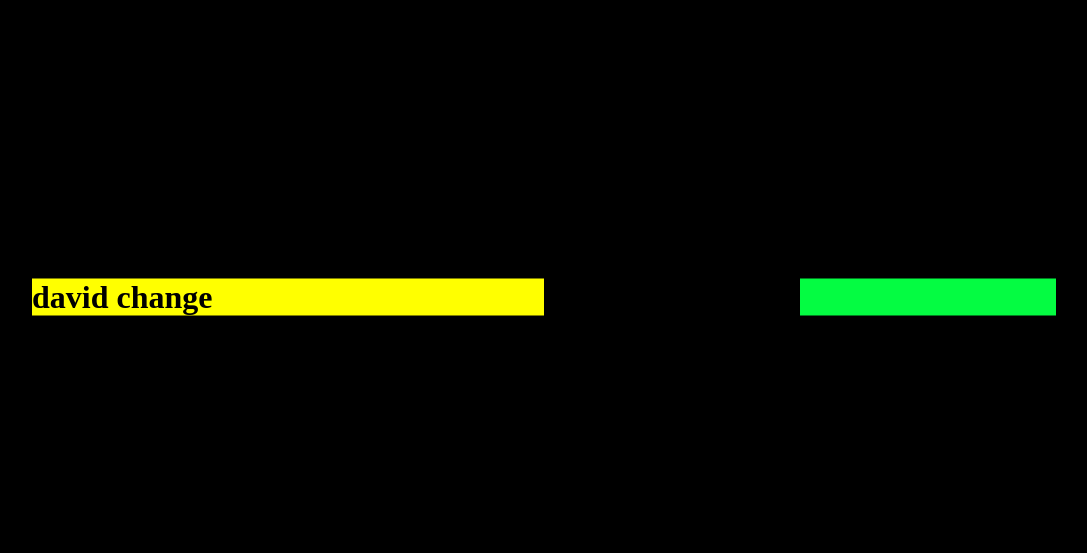
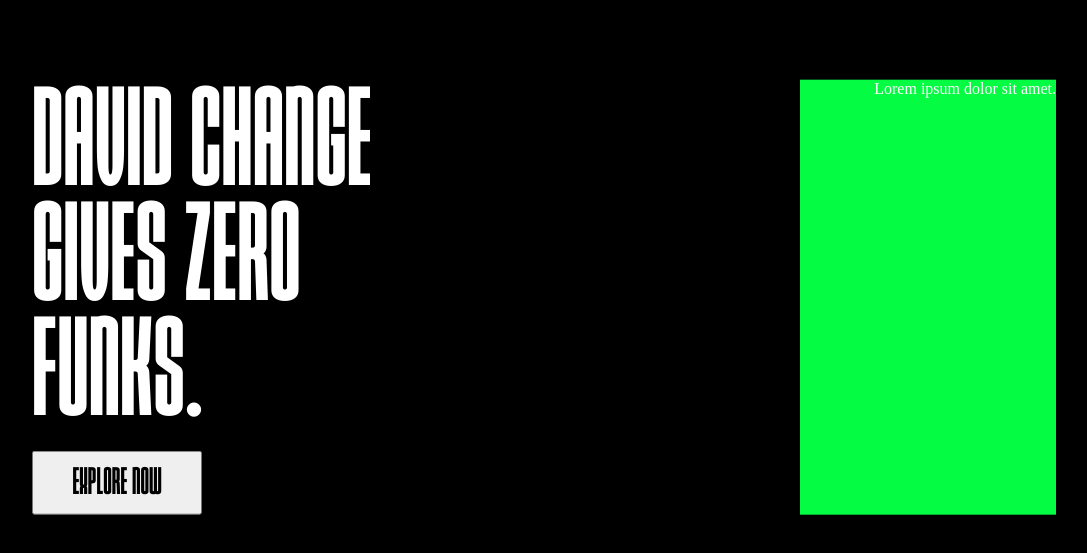
Before and after one commit to bibek-ku-ray/HTML-CSS-JS-Projects, a plain HTML site: page Landing Page sheri/index.html in a window 1280 px wide. Shown: the part 103-656 px from the top of the page, without its empty margins (96-1183 px from the left). Drawn offline with Linux system fonts and the light colour scheme; a small style sheet from the web is missing; a web font is replaced by a local one.

Commit message:
Completed heroleft

```diff
--- a/Landing Page sheri/index.html
+++ b/Landing Page sheri/index.html
@@ -17,7 +17,7 @@
             <div id="workingarea">
                 <div id="nav">
                     <div id="nleft">
-                        <img src="image/raybanlogo.png" alt="">
+                        <img src="image_font/raybanlogo.png" alt="">
                         <a href="">Product</a>
                         <a href="">About</a>
                     </div>
@@ -28,9 +28,35 @@
                 </div>
                 <div id="hero">
                     <div id="heroleft">
-                        <h1>david change</h1>
+                        <div class="elem">
+                            <h1>david change</h1>
+                            <h1>david change</h1>
+                            <h1>david change</h1>
+                            <h1>david change</h1>
+                            <h1>david change</h1>
+                            <h1>david change</h1>
+                        </div>
+                        <div class="elem">
+                            <h1>gives zero</h1>
+                            <h1>david change</h1>
+                            <h1>david change</h1>
+                            <h1>david change</h1>
+                            <h1>david change</h1>
+                            <h1>david change</h1>
+                        </div>
+                        <div class="elem">
+                            <h1>funks.</h1>
+                            <h1>david change</h1>
+                            <h1>david change</h1>
+                            <h1>david change</h1>
+                            <h1>david change</h1>
+                            <h1>david change</h1>
+                        </div>
+                        <button>Explore Now</button>
                     </div>
-                    <div id="heroright"></div>
+                    <div id="heroright">
+                        <p>Lorem ipsum dolor sit amet.</p>
+                    </div>
                 </div>
             </div>
         </div>
--- a/Landing Page sheri/style.css
+++ b/Landing Page sheri/style.css
@@ -1,7 +1,13 @@
+@font-face{
+    font-family: kajiro;
+    src: url(image_font/KajiroBold.ttf);
+}
+
 *{
     padding: 0;
     margin: 0;
     box-sizing: border-box;
+    font-family: 'gilroy';
 }
 
 html, body{
@@ -53,7 +59,7 @@ html, body{
 
 #nleft a, #nright a{
     color: #fff;
-    font-family: 'gilroy';
+
     text-decoration: none;
     text-transform: uppercase;
     font-size: 12px;
@@ -79,10 +85,34 @@ html, body{
 
 #heroleft{
     min-width: 50%;
-    background-color: yellow;
+}
+
+#heroleft .elem{
+    height: 9vw;
+    /* background-color: red; */
+    overflow: hidden;
+}
+
+#heroleft .elem h1{
+    line-height: .9;
+    font-family: 'kajiro';
+    color: #fff;
+    font-weight: 100;
+    font-size: 11vw;
+}
+
+#heroleft button{
+    padding: .8vw 3vw;
+    font-size: 3vw;
+    margin-top: 2vw;
+    font-family: kajiro;
 }
 
 #heroright{
+    display: flex;
+    flex-direction: column;
+    align-items: flex-end;
     min-width: 25%;
+    color: #fff;
     background-color: rgb(4, 252, 66);
 }
```
Also changed, not shown: 04_RotatingSlideBar/index.html (added, +15 -0 lines), 04_RotatingSlideBar/script.js (added), 04_RotatingSlideBar/style.css (added), Landing Page sheri/image_font/KajiroBold.ttf (added), Landing Page sheri/image_font/raybanlogo.png (renamed from Landing Page sheri/image/raybanlogo.png), 10 other files.
